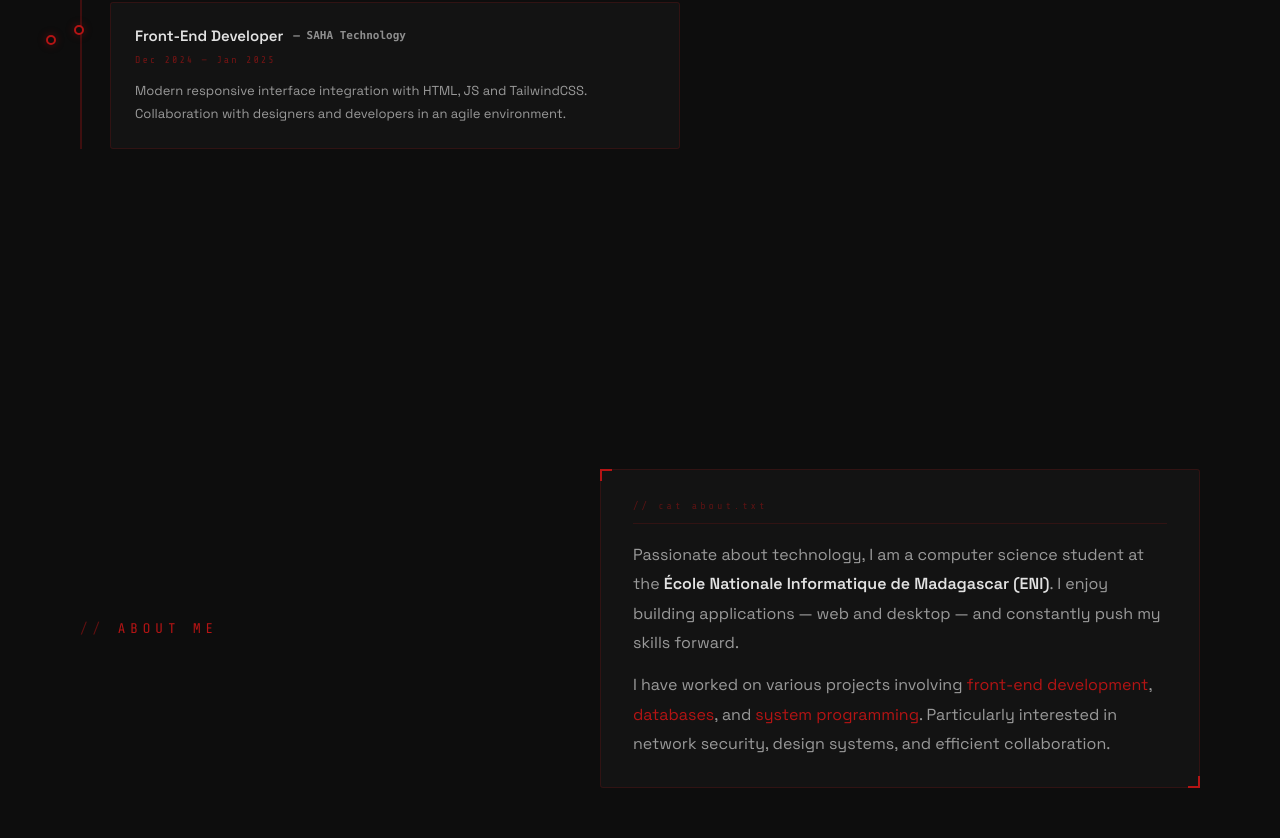
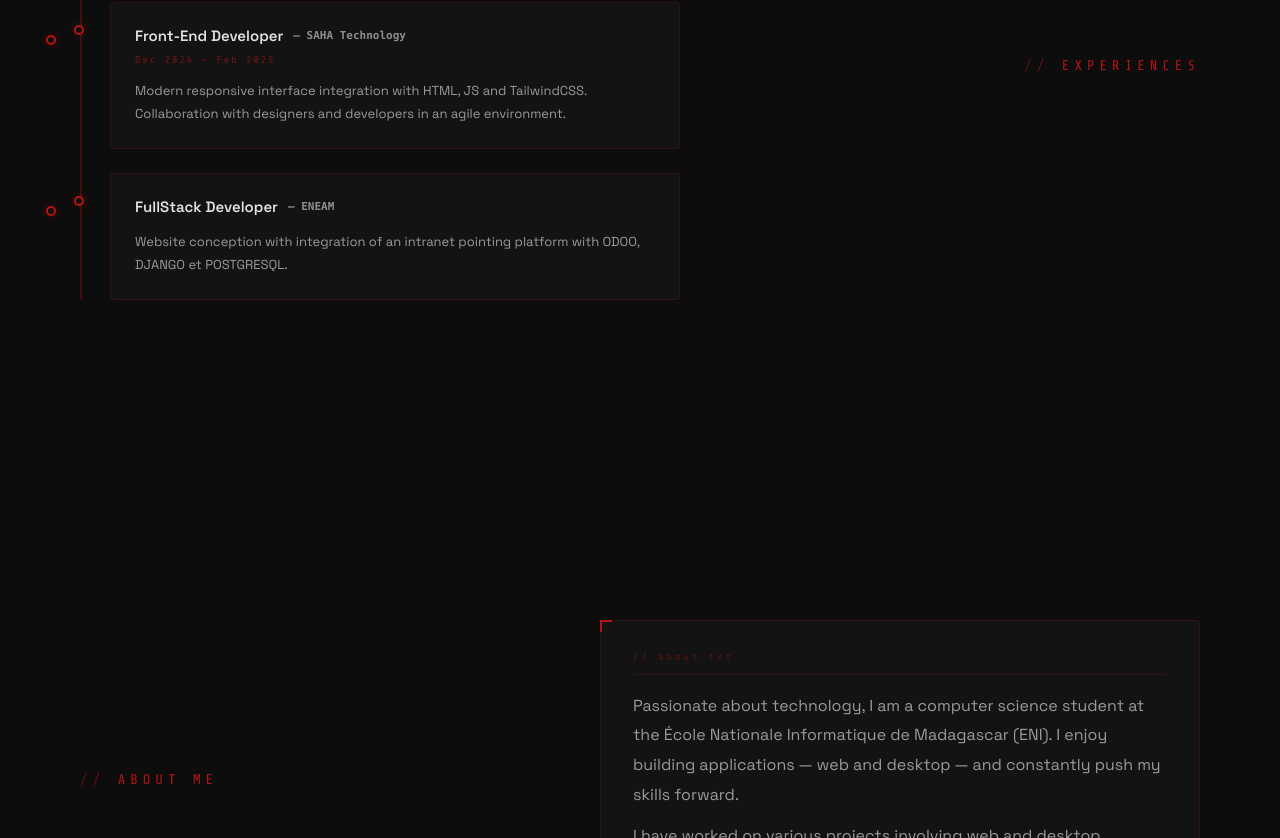
Before and after one commit to Rktmmnrn/MyPortfolio, a React (Vite) app in the folder MyPortfolio/: page / in a window 1280 px wide. Shown: the part 2362-3200 px from the top of the page. Built offline with nearby package versions, Linux system fonts and the light colour scheme.

Commit message:
modif: maj exp

```diff
--- a/MyPortfolio/src/component/i18n.ts
+++ b/MyPortfolio/src/component/i18n.ts
@@ -28,9 +28,14 @@ export const translations = {
     // Experiences
     experiencesTitle: "experiences",
     eniPoste: "Computer Science Student",
-    eniDesc: "Several mini-projects with PHP, VueJS, C#, C++, C and Java. Academic projects covering databases, system programming, and network architecture.",
+    eniPeriode: "2023 — Today",
+    eniDesc: "Several mini-projects with Php, VueJS, C#, C++, C and Java. Academic projects covering databases, system programming, and network architecture.",
     sahaPoste: "Front-End Developer",
+    sahaPeriode: "Dec 2024 — Feb 2025",
     sahaDesc: "Modern responsive interface integration with HTML, JS and TailwindCSS. Collaboration with designers and developers in an agile environment.",
+    eneamPoste: "FullStack Developer",
+    eneamPeriode: "Sept 2025 — Dec 2025",
+    eneamDesc: "Website conception with integration of an intranet pointing platform with ODOO, DJANGO et POSTGRESQL.",
 
     // Skills
     skillsTitle: "Skills & Projects",
@@ -73,9 +78,14 @@ export const translations = {
     // Experiences
     experiencesTitle: "expériences",
     eniPoste: "Étudiant en Informatique",
-    eniDesc: "Plusieurs mini-projets en PHP, VueJS, C#, C++, C et Java. Projets académiques couvrant les bases de données, la programmation système et l'architecture réseau.",
+    eniPeriode: "2023 — Aujourd'hui",
+    eniDesc: "Plusieurs mini-projets en Php, VueJS, C#, C++, C et Java. Projets académiques couvrant les bases de données, la programmation système et l'architecture réseau.",
     sahaPoste: "Développeur Front-End",
+    sahaPeriode: "Dec 2024 — Fev 2025",
     sahaDesc: "Intégration d'interfaces réactives et modernes avec HTML, JS et TailwindCSS. Collaboration avec des designers et développeurs dans un environnement agile.",
+    eneamPoste: "Développeur Full-Stack",
+    eneamPeriode: "Sept 2025 — Dec 2025",
+    eneamDesc: "Conception du site Web avec integration d'une plateforme de pointage intranet avec ODOO, DJANGO et POSTGRESQL.",
 
     // Skills
     skillsTitle: "Compétences & Projets",
@@ -93,8 +103,8 @@ export const translations = {
   },
   mg: {
     // Header & Navigation
-    availableForWork: "AF AFAKA_MIASA",
-    available: "AF AFAKA",
+    availableForWork: "AFAKA_MIASA",
+    available: "AFAKA",
     skillsAndProjects: "fahaizana & tetikasa",
     experiences: "traikefa",
     about: "mombamomba",
@@ -106,7 +116,7 @@ export const translations = {
     downloadCv: "./haka_cv.sh",
     typewriterWords: [
       "mpamorona tranonkala & rindrankajy",
-      "mpamorona react & python",
+      "fitaovana react & python",
       "mpandraharaha tambajotra & rafitra"
     ],
 
@@ -118,9 +128,14 @@ export const translations = {
     // Experiences
     experiencesTitle: "traikefa",
     eniPoste: "Mpianatra Informatika",
+    eniPeriode: "2023 — ankehitriny",
     eniDesc: "Tetikasa madinika maromaro tamin'ny PHP, VueJS, C#, C++, C ary Java. Tetikasa akademika mikasika ny tahirin-kevitra, fandaharana rafitra ary mari-trano tambajotra.",
-    sahaPoste: "Mpamorona Front-End",
+    sahaPoste: "Developpeur Front-End",
+    sahaPeriode: "Des 2024 — Feb 2025",
     sahaDesc: "Fampidirana interface modely sy mandray andraikitra amin'ny HTML, JS ary TailwindCSS. Fiaraha-miasa amin'ny mpamorona sy mpandraharaha amin'ny tontolo agile.",
+    eneamPoste: "Developpeur Full-Stack",
+    eneamPeriode: "Sept 2025 — Des 2025",
+    eneamDesc: "Fanamboarana ny tranokala sy fampidirana modely fanamarinana ny fahatongavan'ny mpiasa, vita t@ ODOO, DJANGO sy POSTGRESQL",
 
     // Skills
     skillsTitle: "Fahaizana & Tetikasa",
--- a/MyPortfolio/src/sections/About.tsx
+++ b/MyPortfolio/src/sections/About.tsx
@@ -51,61 +51,15 @@ const About = ({ lang }: AboutProps) => {
           paddingBottom: '10px',
           borderBottom: '1px solid var(--border)',
         }}>
-          // cat about.txt
+          // about.txt
         </p>
 
         <p style={{ color: 'var(--text-2)', lineHeight: '1.85', marginBottom: '12px' }}>
-          {lang === 'en' ? (
-            <>
-              Passionate about technology, I am a computer science student at the{' '}
-              <strong style={{ color: 'var(--text-1)', fontWeight: 600 }}>
-                École Nationale Informatique de Madagascar (ENI)
-              </strong>
-              . I enjoy building applications — web and desktop — and constantly push my skills forward.
-            </>
-          ) : lang === 'fr' ? (
-            <>
-              Passionné par la technologie, je suis étudiant en informatique à l'{' '}
-              <strong style={{ color: 'var(--text-1)', fontWeight: 600 }}>
-                École Nationale d'Informatique de Madagascar (ENI)
-              </strong>
-              . J'aime concevoir des applications — web et desktop — et je cherche constamment à faire progresser mes compétences.
-            </>
-          ) : (
-            <>
-              Mpankafy teknolojia, mpianatra ho an'ny informatika ao amin'ny{' '}
-              <strong style={{ color: 'var(--text-1)', fontWeight: 600 }}>
-                École Nationale d'Informatique de Madagascar (ENI)
-              </strong>
-              . Tiako ny manoratra rindrankajy — tranonkala & desktop — ary miezaka hatrany manatsara ny fahaizako.
-            </>
-          )}
+          {translations[lang].aboutPara1}
         </p>
 
         <p style={{ color: 'var(--text-2)', lineHeight: '1.85' }}>
-          {lang === 'en' ? (
-            <>
-              I have worked on various projects involving{' '}
-              <span style={{ color: 'var(--red)' }}>front-end development</span>,{' '}
-              <span style={{ color: 'var(--red)' }}>databases</span>, and{' '}
-              <span style={{ color: 'var(--red)' }}>system programming</span>. Particularly
-              interested in network security, design systems, and efficient collaboration.
-            </>
-          ) : lang === 'fr' ? (
-            <>
-              J'ai travaillé sur divers projets impliquant du{' '}
-              <span style={{ color: 'var(--red)' }}>développement front-end</span>, des{' '}
-              <span style={{ color: 'var(--red)' }}>bases de données</span> et de la{' '}
-              <span style={{ color: 'var(--red)' }}>programmation système</span>. Participeront particulièrement à la sécurité réseau, aux design systems et à la collaboration efficace.
-            </>
-          ) : (
-            <>
-              Efa niasa tamina tetikasa samihafa mifandraika amin'ny fampandrosoana{' '}
-              <span style={{ color: 'var(--red)' }}>front-end</span>,{' '}
-              <span style={{ color: 'var(--red)' }}>tahirin-kevitra (databases)</span> ary{' '}
-              <span style={{ color: 'var(--red)' }}>fandaharana rafitra (system programming)</span>. Mahaliana ahy manokana ny fiarovana tambajotra, design systems ary fiaraha-miasa mahomby.
-            </>
-          )}
+          {translations[lang].aboutPara2}
         </p>
       </motion.div>
     </section>
--- a/MyPortfolio/src/sections/Experiences.tsx
+++ b/MyPortfolio/src/sections/Experiences.tsx
@@ -8,15 +8,22 @@ const getExperiences = (lang: Language) => [
     entreprise: 'École Nationale Informatique',
     poste: translations[lang].eniPoste,
     lien: 'https://eni.mg/',
-    periode: lang === 'en' ? '2023 — today' : lang === 'fr' ? "2023 — aujourd'hui" : '2023 — ankehitriny',
+    periode: translations[lang].eniPeriode,
     description: translations[lang].eniDesc,
   },
   {
     entreprise: 'SAHA Technology',
     poste: translations[lang].sahaPoste,
     lien: 'https://saha-technology.com/fr',
-    periode: lang === 'en' ? 'Dec 2024 — Jan 2025' : lang === 'fr' ? 'Déc 2024 — Jan 2025' : 'Des 2024 — Jan 2025',
+    periode: translations[lang].sahaPeriode,
     description: translations[lang].sahaDesc,
+  },
+  {
+    entreprise: 'ENEAM',
+    poste: translations[lang].eneamPoste,
+    lien: 'https://eneam.mg/',
+    pediode: translations[lang].eneamPeriode,
+    description: translations[lang].eneamDesc,
   },
 ];
 
```
